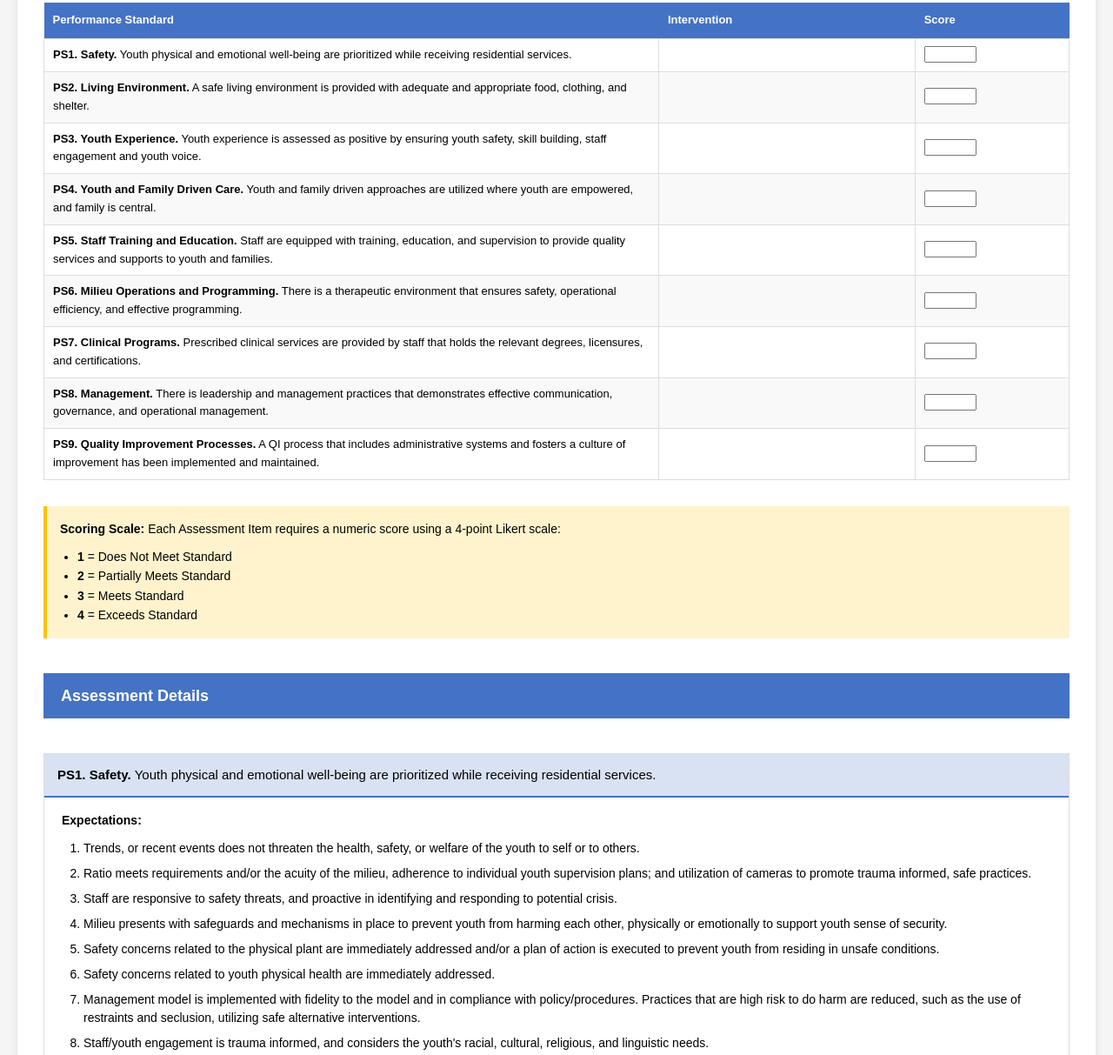
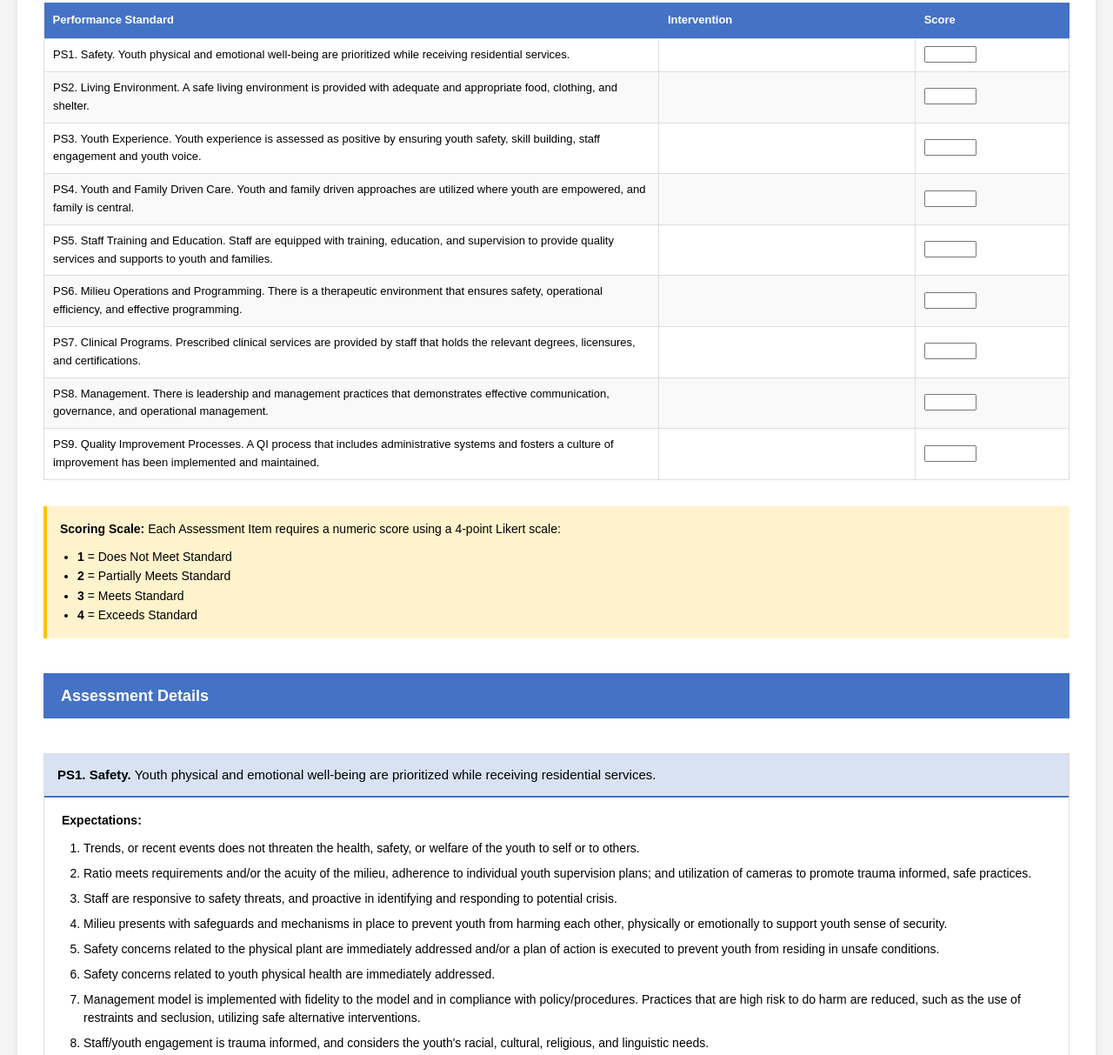
Before and after one commit to varunnuthalapati96-ui/ResidentialForm, a plain HTML site: page index.html in a window 1280 px wide. Shown: the part 604-1817 px from the top of the page at 87% size. Drawn offline with Linux system fonts and the light colour scheme.

Commit message:
Update index.html

```diff
--- a/index.html
+++ b/index.html
@@ -53,7 +53,6 @@
         .score-row input[type="number"]:focus { outline: none; border-color: #4472C4; }
         .validation-error { color: #e74c3c; font-size: 12px; margin-top: 5px; display: none; }
         .next-step-alert { background-color: #fff3cd; border-left: 4px solid #ffc107; padding: 10px 15px; margin: 10px 0; display: none; color: #856404; font-weight: 500; }
-        /* .next-step-alert.show { display: block; } */ /* Disabled until clarification on trigger rules */
         .text-field { margin: 15px 0; }
         .text-field label { font-weight: bold; display: block; margin-bottom: 5px; }
         .text-field textarea { width: 100%; padding: 10px; border: 1px solid #ccc; border-radius: 3px; font-family: inherit; font-size: 13px; resize: vertical;  min-height: 80px; max-height: 320px; }
@@ -207,13 +206,7 @@
                     'Procedures <a href="https://ilga.gov/agencies/JCAR/Sections?PartID=08900331&TitleDescription=TITLE%2089:%20%20SOCIAL%20SERVICES" target="_blank">331</a> Significant Event Reports',
                     'Rule <a href="https://ilga.gov/agencies/JCAR/Sections?PartID=08900384&TitleDescription=TITLE%2089:%20%20SOCIAL%20SERVICES" target="_blank">384</a> Behavior Treatment in Residential Child Care Facilities',
                     'Rule <a href="https://ilga.gov/agencies/JCAR/Sections?PartID=08900403&TitleDescription=TITLE%2089:%20%20SOCIAL%20SERVICES" target="_blank">403</a> Licensing Standards for Group Homes',
-                    'Rule <a href="https://ilga.gov/agencies/JCAR/Sections?PartID=08900404&TitleDescription=TITLE%2089:%20%20SOCIAL%20SERVICES" target="_blank">404</a> Licensing Standards for Child Care Institutions and Maternity Centers',
-                    'Program Plan <a href="https://www2.illinois.gov/dcfs/lookingtofoster/Documents/CFS%20968.pdf" target="_blank">CFS-968</a>',
-                    '&nbsp;&nbsp;&nbsp;&nbsp;Section 4.2 Minimum Staffing Expectations',
-                    '&nbsp;&nbsp;&nbsp;&nbsp;Sections 5.1 Provider Physical Plant',
-                    '&nbsp;&nbsp;&nbsp;&nbsp;Sections 5.2.7.6 Missing or Abducted Children and Youth in Care and Support Services',
-                    '&nbsp;&nbsp;&nbsp;&nbsp;Section 6.0 Treatment Goals/Service Plans',
-                    '&nbsp;&nbsp;&nbsp;&nbsp;Section 8.3 Immediate Reporting Requirements'
+                    'Rule <a href="https://ilga.gov/agencies/JCAR/Sections?PartID=08900404&TitleDescription=TITLE%2089:%20%20SOCIAL%20SERVICES" target="_blank">404</a> Licensing Standards for Child Care Institutions and Maternity Centers'
                 ],
                 items: [
                     { category: 'Physical Safety', description: 'Buildings are safe, clean, well-ventilated, properly light, and heated/cooled' },
@@ -503,10 +496,10 @@
         // Generate summary table
         function populateSummary() {
             const tbody = document.getElementById('summaryBody');
-            performanceStandards.forEach((ps, index) => {
+            performanceStandards.forEach(ps => {
                 const row = document.createElement('tr');
                 row.innerHTML = `
-                    <td><strong>${ps.title.split('.')[0]}.</strong> ${ps.title.split('.').slice(1).join('.')}</td>
+                    <td>${ps.title.replace(/<[^>]*>/g, '')}</td>
                     <td><input type="text" name="${ps.id}_intervention" style="width: 100%; border: none; background: transparent;"></td>
                     <td><input type="number" id="${ps.id}_summary_score" min="1" max="5" style="width: 60px;" readonly></td>
                 `;
@@ -542,7 +535,9 @@
 
                 ps.items.forEach((item, index) => {
                     const itemNum = index + 1;
-                    const itemText = item.category ? `<strong>${item.category}:</strong> ${item.description}` : item.description;
+                    const itemText = typeof item === 'string'
+                        ? item
+                        : (item.category ? `<strong>${item.category}:</strong> ${item.description}` : item.description);
                     html += `
                         <div class="assessment-item">
                             <div class="item-number"><strong>${itemNum}.</strong> ${itemText}</div>
@@ -566,6 +561,7 @@
                     `;
                 });
 
+                // Overall Performance Standard Comment WITHOUT Rebuttal
                 html += `
                     <div class="overall-comment-section">
                         <h3>Overall Performance Standard Comment</h3>
@@ -591,11 +587,6 @@
                             <label class="required">Recommendation:</label>
                             <div class="instruction">*Note the proposal course of action and/or solution to address the situation based off the assessment</div>
                             <textarea name="${ps.id}_recommendation" maxlength="4000" required></textarea>
-                            <div class="char-counter"><span class="count">0</span>/4000</div>
-                        </div>
-                        <div class="text-field">
-                            <label>Rebuttal:</label>
-                            <textarea name="${ps.id}_overall_rebuttal" maxlength="4000"></textarea>
                             <div class="char-counter"><span class="count">0</span>/4000</div>
                         </div>
                     </div>
@@ -627,7 +618,6 @@
                 const item = e.target.closest('.assessment-item');
                 const errorMsg = item.querySelector('.validation-error');
 
-                // Validate score range (1-4)
                 if (value < 1 || value > 4 || isNaN(value)) {
                     e.target.style.borderColor = '#e74c3c';
                     if (errorMsg) errorMsg.style.display = 'block';
@@ -636,13 +626,12 @@
                     if (errorMsg) errorMsg.style.display = 'none';
                 }
 
-                // Update summary score (calculate average for PS)
                 const psId = e.target.dataset.ps;
                 updateSummaryScore(psId);
             }
         });
 
-        // Auto-calculate Rebuttal Expiration Date (2 days after Approved Date)
+        // Auto-calculate Rebuttal Expiration Date
         document.querySelector('input[name="approved_date"]')?.addEventListener('change', function() {
             const approvedDate = new Date(this.value);
             if (!isNaN(approvedDate)) {
@@ -655,7 +644,7 @@
             }
         });
 
-        // Date validation (chronological order)
+        // Date validation
         document.querySelector('input[name="submitted_date"]')?.addEventListener('change', validateDates);
         document.querySelector('input[name="approved_date"]')?.addEventListener('change', validateDates);
         document.querySelector('input[name="rebuttal_date"]')?.addEventListener('change', validateDates);
@@ -665,13 +654,11 @@
             const approved = new Date(document.querySelector('input[name="approved_date"]')?.value);
             const rebuttal = new Date(document.querySelector('input[name="rebuttal_date"]')?.value);
 
-            // Submitted Date ≤ Approved Date
             if (!isNaN(submitted) && !isNaN(approved) && submitted > approved) {
                 alert('Submitted Date must be before or equal to Approved Date');
                 document.querySelector('input[name="approved_date"]').value = '';
             }
 
-            // Rebuttal Date ≥ Submitted Date
             if (!isNaN(rebuttal) && !isNaN(submitted) && rebuttal < submitted) {
                 alert('Rebuttal Date must be after or equal to Submitted Date');
                 document.querySelector('input[name="rebuttal_date"]').value = '';
@@ -694,6 +681,8 @@
             if (count > 0) {
                 const average = Math.round(total / count);
                 document.getElementById(`${psId}_summary_score`).value = average;
+            } else {
+                document.getElementById(`${psId}_summary_score`).value = '';
             }
         }
 
```
